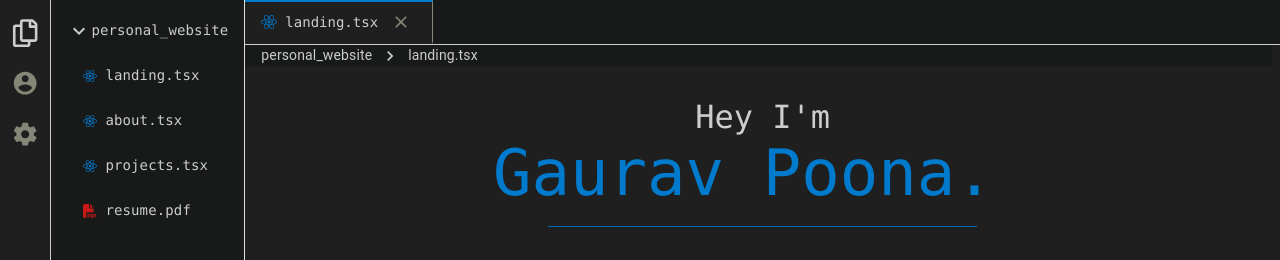
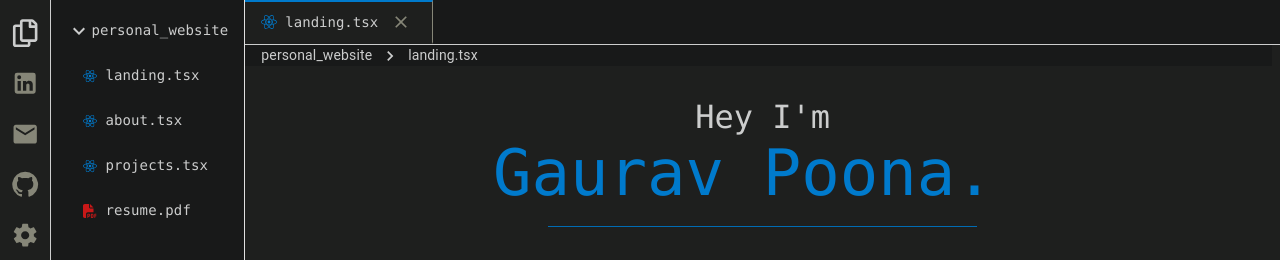
Before and after one commit to gaurav3247/gauravpoona, a React (Vite) app: page / in a window 1280 px wide. Shown: the top 260 px of the page. Built offline with nearby package versions, Linux system fonts and the light colour scheme.

Commit message:
Updated sidebar UI

```diff
--- a/src/components/sidebar/sidebar.tsx
+++ b/src/components/sidebar/sidebar.tsx
@@ -8,12 +8,11 @@ import EmailIcon from '@mui/icons-material/Email';
 import LinkedInIcon from '@mui/icons-material/LinkedIn';
 import GitHubIcon from '@mui/icons-material/GitHub';
 import { FaRegCopy } from "react-icons/fa";
-import { IoMdContact } from "react-icons/io";
 import { IoMdSettings } from "react-icons/io";
 import { FaReact } from "react-icons/fa";
 import Menu from '@mui/material/Menu';
 import MenuItem from '@mui/material/MenuItem';
-import { Button, Divider, Typography, ListItemText } from '@mui/material';
+import { Divider, ListItemText } from '@mui/material';
 import FormControlLabel from '@mui/material/FormControlLabel';
 import Switch from '@mui/material/Switch';
 
@@ -37,9 +36,6 @@ const Sidebar = ({ isExplorerVisible, setExplorerVisible }: SidebarProps) => {
 
     const isMobile = useIsMobile();
 
-    const [contactAnchorEl, setContactAnchorEl] = useState<null | HTMLElement>(null);
-    const contactOpen = Boolean(contactAnchorEl);
-
     const [explorerAnchorEl, setExplorerAnchorEl] = useState<null | HTMLElement>(null);
     const explorerMenuOpen = Boolean(explorerAnchorEl);
 
@@ -48,10 +44,6 @@ const Sidebar = ({ isExplorerVisible, setExplorerVisible }: SidebarProps) => {
 
     const handleExplorer = (event: React.MouseEvent<HTMLElement>) => {
         setExplorerAnchorEl(event.currentTarget);
-    };
-
-    const handleContact = (event: React.MouseEvent<HTMLElement>) => {
-      setContactAnchorEl(event.currentTarget);
     };
 
     const handleSettings = (event: React.MouseEvent<HTMLElement>) => {
@@ -63,11 +55,6 @@ const Sidebar = ({ isExplorerVisible, setExplorerVisible }: SidebarProps) => {
         setActiveSidebar(isExplorerVisible ? 1 : 0)
     };
 
-    const handleContactClose = () => {
-      setContactAnchorEl(null);
-      setActiveSidebar(isExplorerVisible ? 1 : 0)
-    };
-
     const handleSettingsClose = () => {
       setSettingsAnchorEl(null);
       setActiveSidebar(isExplorerVisible ? 1 : 0)
@@ -77,9 +64,6 @@ const Sidebar = ({ isExplorerVisible, setExplorerVisible }: SidebarProps) => {
         setActiveSidebar(id)
         if (id == 1) {
             isMobile ? handleExplorer(e) : setExplorerVisible(!isExplorerVisible)
-        }
-        else if (id == 2) {
-            handleContact(e)
         }
         else if (id == 4) {
             handleSettings(e)
@@ -124,48 +108,15 @@ const Sidebar = ({ isExplorerVisible, setExplorerVisible }: SidebarProps) => {
                         <ListItemText primary="resume.pdf" primaryTypographyProps={{...listItemTextStyles, fontSize: 16, paddingLeft: '0.5rem'}} />
                     </MenuItem>
                 </Menu>
-                <IconButton onClick={(e) => handleClick(e, 2)} title='Connect with me!'>
-                    <IoMdContact  className={(activeSidebar == 2) ? 'icon active' : 'icon'} style={{padding: '0.2rem', fontSize: '28px'}} />
+                <IconButton title='Connect with me!' href='https://www.linkedin.com/in/gaurav-poona/' target='_blank'>
+                    <LinkedInIcon className={(activeSidebar == 2) ? 'icon active' : 'icon'} style={{padding: '0.2rem', fontSize: '28px'}} />
                 </IconButton>
-                <Menu
-                    id="contact-positioned-menu"
-                    aria-labelledby="contact-positioned-button"
-                    anchorEl={contactAnchorEl}
-                    open={contactOpen}
-                    onClose={handleContactClose}
-                    anchorOrigin={{
-                        vertical: isMobile ? 'bottom' : 'center',
-                        horizontal: isMobile ? 'center' : 'right',
-                    }}
-                    transformOrigin={{
-                        vertical: 'top',
-                        horizontal: isMobile ? 'center' : 'left',
-                    }}
-                >
-                    <MenuItem style={{padding: '0 1rem 0 0.5rem'}}>
-                        <Button title='Email'
-                            startIcon={<EmailIcon style={{fontSize: '28px'}} />}
-                            href='mailto:gauravpoona3247@gmail.com'
-                            target='_blank' />
-                        <Typography style={{...listItemTextStyles, fontSize: 16, color: 'var(--main-text-color-light)'}}>Email</Typography>
-                    </MenuItem>
-                    <Divider />
-                    <MenuItem style={{padding: '0 1rem 0 0.5rem'}}>
-                        <Button title='LinkedIn'
-                            startIcon={<LinkedInIcon style={{fontSize: '28px'}} />}
-                            href='https://www.linkedin.com/in/gaurav-poona/'
-                            target='_blank' />
-                        <Typography style={{...listItemTextStyles, fontSize: 16, color: 'var(--main-text-color-light)'}}>LinkedIn</Typography>
-                    </MenuItem>
-                    <Divider />
-                    <MenuItem style={{padding: '0 1rem 0 0.5rem'}}>
-                        <Button title='GitHub'
-                            startIcon={<GitHubIcon style={{fontSize: '32px', color:"#1c1c1c"}} />}
-                            href='https://github.com/gaurav3247'
-                            target='_blank' />
-                        <Typography style={{...listItemTextStyles, fontSize: 16, color: 'var(--main-text-color-light)'}}>GitHub</Typography>
-                    </MenuItem>
-                </Menu>
+                <IconButton title='Email me!' href='mailto:gauravpoona3247@gmail.com'>
+                    <EmailIcon className={(activeSidebar == 2) ? 'icon active' : 'icon'} style={{padding: '0.2rem', fontSize: '28px'}} />
+                </IconButton>
+                <IconButton title='Check out my projects!' href='https://github.com/gaurav3247' target='_blank'>
+                    <GitHubIcon className={(activeSidebar == 2) ? 'icon active' : 'icon'} style={{padding: '0.2rem', fontSize: '28px'}} />
+                </IconButton>
                 {/* <IconButton onClick={(e) => handleClick(e, 3)} title='Search'>
                     <SearchIcon className={(activeSidebar == 3) ? 'icon active' : 'icon'} style={{fontSize: '32px', }} />
                 </IconButton> // Implement search feature*/}
```
